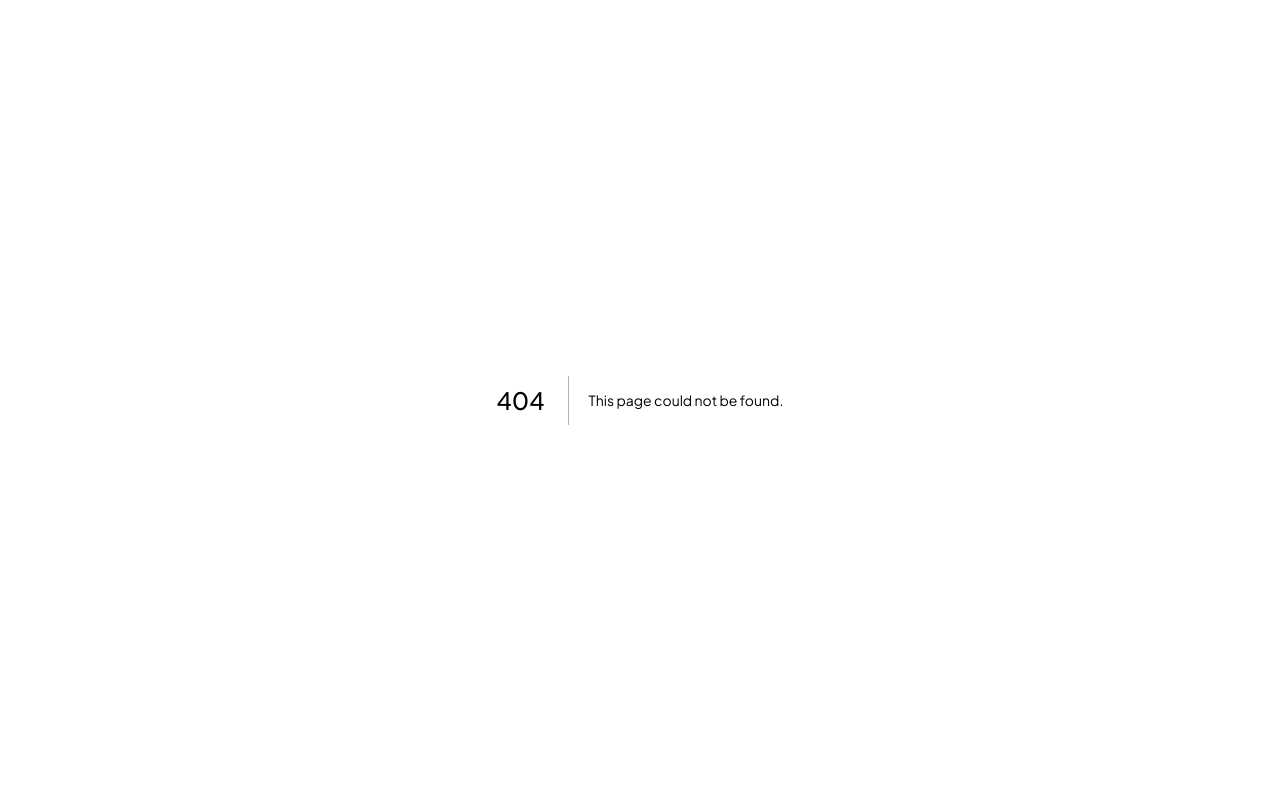
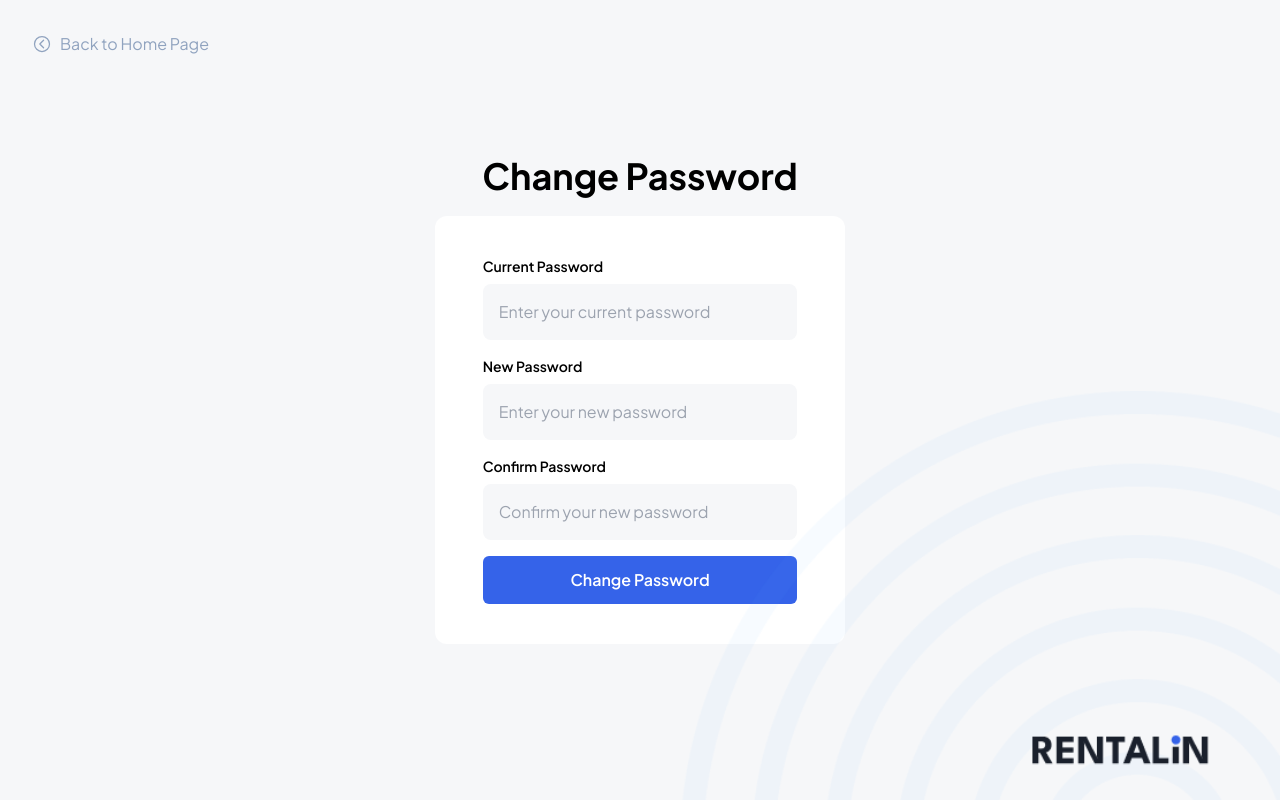
Before and after one commit to jearsevan101/PAW-Kelompok-11, a Next.js app in the folder frontend/: page /change-password in a window 1280 px wide. Before the commit this address had no page. Built offline with nearby package versions, Linux system fonts and the light colour scheme.

Commit message:
feat: add change password and edit profile page (integrated to backend)

```diff
--- a/frontend/components/Profile.js
+++ b/frontend/components/Profile.js
@@ -52,21 +52,16 @@ const Profile = (logOut) => {
       {isDropdownVisible && (
         <div
           id="dropdownInformation"
-          className="absolute right-[-65px] sm:right-0 z-10 bg-white divide-y divide-gray-100 rounded-lg shadow w-44 dark:bg-gray-700 dark:divide-gray-600"
-        >
+          className="absolute right-[-65px] sm:right-0 z-10 bg-white divide-y divide-gray-100 rounded-lg shadow w-44 dark:bg-gray-700 dark:divide-gray-600">
           <div className="px-4 py-3 text-sm text-gray-900 dark:text-white mb-1">
-            <div className="text-lg font-bold text-center">{name}</div>
-            <div className="text-sm font-medium opacity-70 truncate text-center">
+            <div className="text-lg leading-tight font-bold ">{name}</div>
+            <div className="text-sm font-medium opacity-70 truncate">
               @{userName}
-            </div>
-            <div className="text-sm font-medium opacity-70 truncate text-center">
-              {email}
             </div>
           </div>
           <ul
             className="py-2 text-sm text-gray-700 dark:text-gray-200"
-            aria-labelledby="dropdownInformationButton"
-          >
+            aria-labelledby="dropdownInformationButton">
             <li>
               {isLoginAsAdmin ? (
                 <Link href={`/admin/dashboard`}>
@@ -100,12 +95,29 @@ const Profile = (logOut) => {
                 </Link>
               ) : null}
             </li>
+            <li>
+              {isLoginAsAdmin ? null : (
+                <Link href={`/edit-profile`}>
+                  <div className="block px-4 py-2 hover:bg-gray-100 dark:hover:bg-gray-600 dark:hover:text-white">
+                    Edit Profile
+                  </div>
+                </Link>
+              )}
+            </li>
+            <li>
+              {isLoginAsAdmin ? null : (
+                <Link href={`/change-password`}>
+                  <div className="block px-4 py-2 hover:bg-gray-100 dark:hover:bg-gray-600 dark:hover:text-white">
+                    Change Password
+                  </div>
+                </Link>
+              )}
+            </li>
           </ul>
           <div className="py-2">
             <div
               onClick={logOutClicked}
-              className="block px-4 py-2 text-sm text-gray-700 hover:bg-gray-100 dark:hover:bg-gray-600 dark:text-gray-200 dark:hover:text-white"
-            >
+              className="block px-4 py-2 cursor-pointer text-sm text-gray-700 hover:bg-gray-100 dark:hover:bg-gray-600 dark:text-gray-200 dark:hover:text-white">
               Sign out
             </div>
           </div>
--- /dev/null
+++ b/frontend/pages/change-password.js
@@ -0,0 +1,106 @@
+// ChangePassword.js
+import { useState } from "react";
+import AuthOrnament from "@/components/AuthOrnament";
+import ReusableForm from "@/components/Form";
+import useNotification from "@/utils/hooks/useNotification";
+import axios from "axios";
+import { jwtDecode } from "jwt-decode";
+import Cookies from "js-cookie";
+
+export default function ChangePassword() {
+  const { onError, onSuccess } = useNotification();
+  const bearerToken = Cookies.get("auth_info");
+
+  const [passwordData, setPasswordData] = useState({
+    currentPassword: "",
+    newPassword: "",
+    confirmPassword: "",
+  });
+
+  const handleChange = (e) => {
+    const { name, value } = e.target;
+    setPasswordData({
+      ...passwordData,
+      [name]: value,
+    });
+  };
+
+  const handleChangePassword = async (event) => {
+    event.preventDefault();
+
+    try {
+      const decodedToken = jwtDecode(bearerToken);
+      const userId = decodedToken.id;
+
+      const response = await axios.put(
+        `https://paw-kelompok-11-server.vercel.app/api/auth/change-password/${userId}`,
+        passwordData,
+        {
+          headers: {
+            Authorization: `Bearer ${bearerToken}`,
+          },
+        }
+      );
+
+      if (response) {
+        onSuccess("Password changed successfully");
+      } else {
+        onError("Failed to change password");
+      }
+    } catch (error) {
+      onError(`Failed to change password\n\nerror: ${error.message}`);
+    }
+  };
+
+  return (
+    <>
+      <AuthOrnament />
+      <div
+        className="flex flex-col px-6 justify-center items-center min-h-screen"
+        style={{ backgroundColor: "#F6F7F9" }}>
+        <h1 className="text-4xl mb-4 font-bold">Change Password</h1>
+        <section className="mt-1 p-10 px-12 w-full lg:w-1/3 bg-white rounded-[12px] flex flex-col gap-2 justify-center items-center">
+          <form
+            className="flex flex-col w-full"
+            onSubmit={handleChangePassword}>
+            <ReusableForm
+              label="Current Password"
+              type="password"
+              placeholder="Enter your current password"
+              name="currentPassword"
+              setValue={(value) =>
+                setPasswordData({ ...passwordData, currentPassword: value })
+              }
+              value={passwordData.currentPassword}
+            />
+            <ReusableForm
+              label="New Password"
+              type="password"
+              placeholder="Enter your new password"
+              name="newPassword"
+              setValue={(value) =>
+                setPasswordData({ ...passwordData, newPassword: value })
+              }
+              value={passwordData.newPassword}
+            />
+            <ReusableForm
+              label="Confirm Password"
+              type="password"
+              placeholder="Confirm your new password"
+              name="confirmPassword"
+              setValue={(value) =>
+                setPasswordData({ ...passwordData, confirmPassword: value })
+              }
+              value={passwordData.confirmPassword}
+            />
+            <button
+              type="submit"
+              className="bg-c-primary font-semibold text-white px-5 py-3 rounded-md hover:opacity-90 focus:outline-none focus:ring">
+              Change Password
+            </button>
+          </form>
+        </section>
+      </div>
+    </>
+  );
+}
--- /dev/null
+++ b/frontend/pages/edit-profile.js
@@ -0,0 +1,136 @@
+import useNotification from "@/utils/hooks/useNotification";
+import { useState, useEffect } from "react";
+import AuthOrnament from "@/components/AuthOrnament";
+import ReusableForm from "@/components/Form";
+import { jwtDecode } from "jwt-decode";
+import Cookies from "js-cookie";
+import axios from "axios";
+
+export default function EditProfile() {
+  const { onError, onSuccess } = useNotification();
+  const bearerToken = Cookies.get("auth_info");
+
+  const [profileData, setProfileData] = useState({
+    username: "",
+    email: "",
+    nama: "",
+    umur: "",
+  });
+
+  useEffect(() => {
+    try {
+      const decodedToken = jwtDecode(bearerToken);
+      const userId = decodedToken.id;
+
+      axios
+        .get(
+          `https://paw-kelompok-11-server.vercel.app/api/customer/${userId}`,
+          {
+            headers: {
+              Authorization: `Bearer ${bearerToken}`,
+            },
+          }
+        )
+        .then((response) => {
+          setProfileData({
+            id: response.data._id,
+            username: response.data.username,
+            email: response.data.email,
+            nama: response.data.nama,
+            umur: response.data.umur,
+          });
+        })
+        .catch((error) => {
+          console.error("Error fetching customer data:", error);
+        });
+    } catch (err) {
+      console.log("Error decoding JWT: ", err.message);
+    }
+  }, [bearerToken]);
+
+  const handleChange = (e) => {
+    const { name, value } = e.target;
+    setProfileData({
+      ...profileData,
+      [name]: value,
+    });
+  };
+
+  const handleUpdateProfile = async (event) => {
+    event.preventDefault();
+    try {
+      const response = await axios.put(
+        `https://paw-kelompok-11-server.vercel.app/api/customer/${profileData.id}`,
+        profileData
+      );
+
+      if (response) {
+        onSuccess("Profile updated successfully");
+      } else {
+        onError("Profile update failed");
+      }
+    } catch (error) {
+      onError(`Profile update failed\n\nerror: ${error.message}`);
+    }
+  };
+
+  return (
+    <>
+      <AuthOrnament />
+      <div
+        className="flex flex-col px-6 justify-center items-center min-h-screen"
+        style={{ backgroundColor: "#F6F7F9" }}>
+        <h1 className="text-4xl mb-4 font-bold">Edit Profile</h1>
+        <section className="mt-1 p-10 px-12 w-full lg:w-1/3 bg-white rounded-[12px] flex flex-col gap-2 justify-center items-center">
+          <form className="flex flex-col w-full" onSubmit={handleUpdateProfile}>
+            <ReusableForm
+              label="Username"
+              type="text"
+              placeholder="Enter your Username"
+              name="username"
+              setValue={(value) =>
+                setProfileData({ ...profileData, username: value })
+              }
+              value={profileData.username}
+            />
+            <ReusableForm
+              label="Email"
+              type="text"
+              placeholder="Enter your Email"
+              name="email"
+              setValue={(value) =>
+                setProfileData({ ...profileData, email: value })
+              }
+              value={profileData.email}
+            />
+            <ReusableForm
+              label="Name"
+              type="text"
+              placeholder="Enter your Name"
+              name="nama"
+              setValue={(value) =>
+                setProfileData({ ...profileData, nama: value })
+              }
+              value={profileData.nama}
+            />
+            <ReusableForm
+              label="Age"
+              type="number"
+              placeholder="Enter your Age"
+              name="umur"
+              setValue={(value) =>
+                setProfileData({ ...profileData, umur: value })
+              }
+              value={profileData.umur}
+            />
+            <button
+              type="submit"
+              className="bg-c-primary font-semibold text-white px-5 py-3 rounded-md hover:opacity-90 focus:outline-none focus:ring">
+              Update Profile
+            </button>
+          </form>
+        </section>
+      </div>
+    </>
+  );
+}
```
